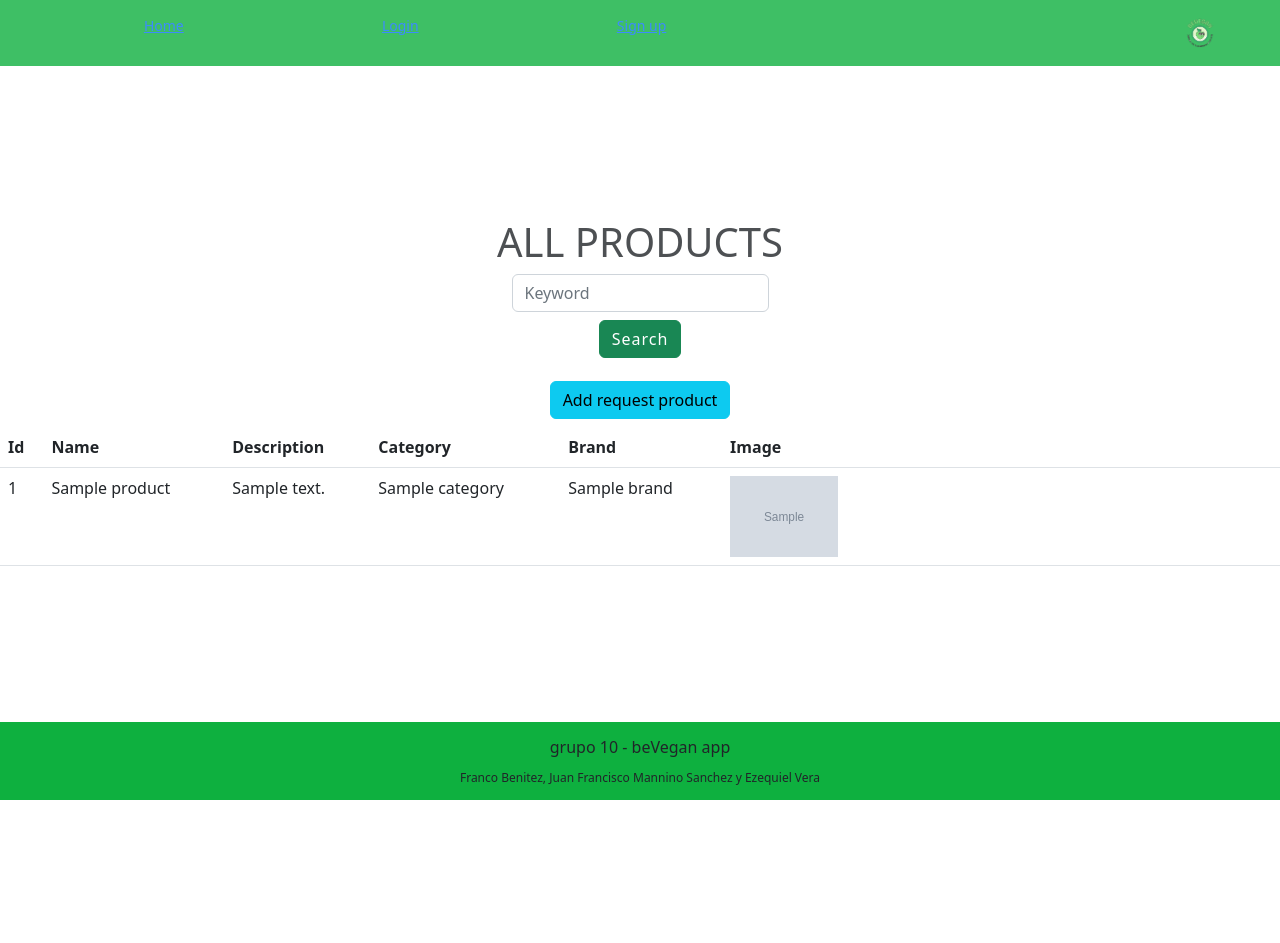
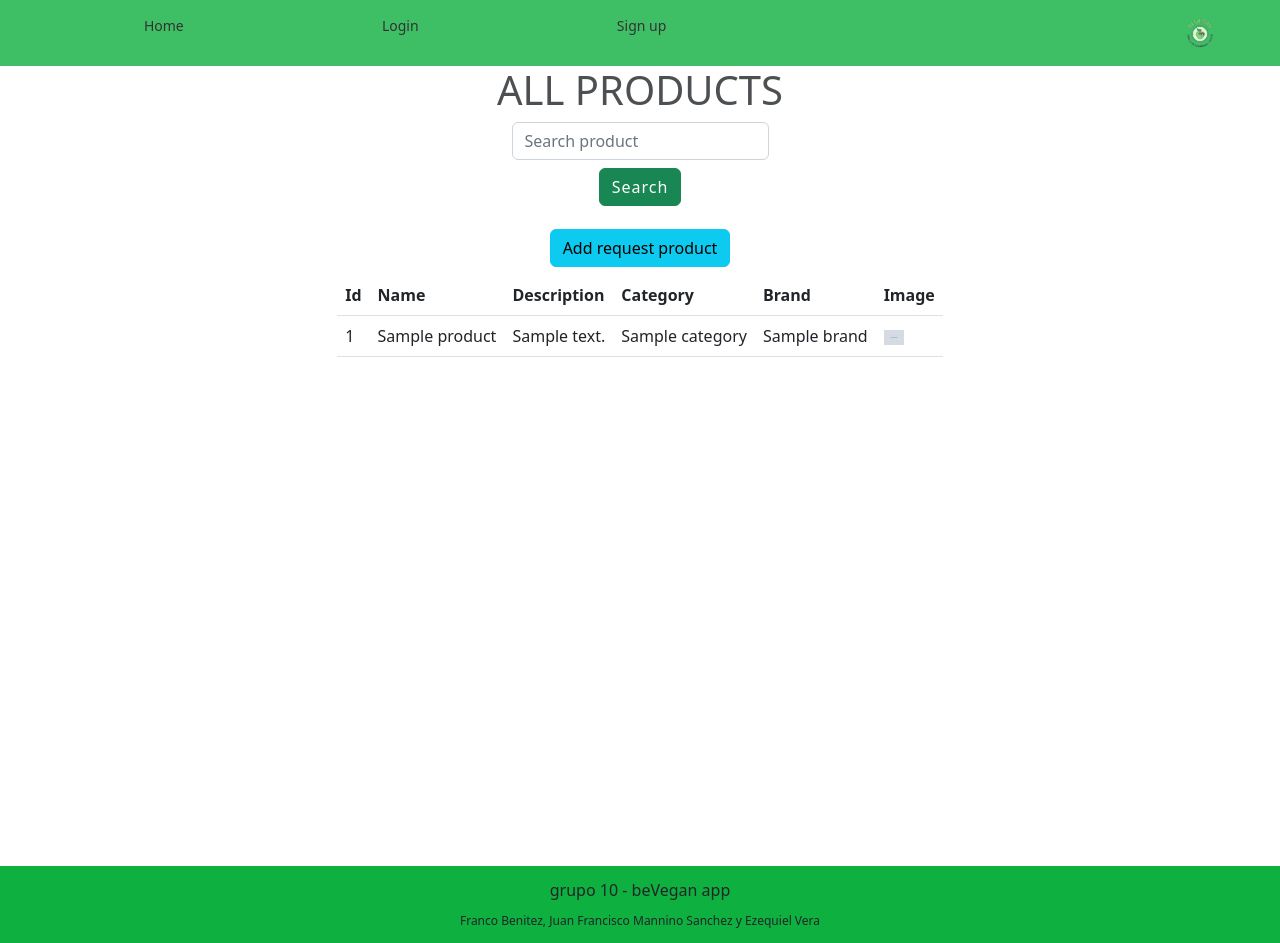
Before and after one commit to francosbenitez/bevegan, a Django app: page /products/all in a window 1280 px wide. Before the commit the page ends 800 px from the top, so only its background shows below. Run offline with Django 4.2, Linux system fonts and the light colour scheme; tables that the repository leaves empty hold one stand-in row (values such as "Sample post"); grey boxes marked "Sample" are stand-in pictures; some libraries are stand-ins or nearby versions.

Commit message:
styles correction and accounts app fixes

```diff
--- a/apps/accounts/views.py
+++ b/apps/accounts/views.py
@@ -23,7 +23,7 @@ def index(request):
 
 
 def signin(request):
-    # username: user_test password:test
+    # usuario test pass test
     if request.method == 'POST':
         username = request.POST['username']
         password = request.POST['password']
@@ -31,7 +31,6 @@ def signin(request):
         if user is None:
             messages.error(request, "Email or password no exist")
         else:
-            # usuario prueba1@prueba pass prueba1
             login(request, user)
             return redirect("home")
     return render(request, 'accounts/login.html')
--- a/static/base.css
+++ b/static/base.css
@@ -16,7 +16,6 @@ main {
     background-color: #0eb03f;
     opacity: .8;
     top: 0;
-    position: fixed;
     z-index: 100000;
 }
 .nav_list {
@@ -27,6 +26,10 @@ main {
 }
 .nav_item {
     list-style: none;
+}
+.nav_item a {
+    text-decoration: none;
+    color: #000;
 }
 .img_container {
     display: flex;
@@ -40,7 +43,6 @@ main {
 }
 .main_container {
     display: flex;
-    height: 100vh;
     flex-direction: column;
     justify-content: center;
     align-items: center;
@@ -63,7 +65,6 @@ main {
 .footer {
     display: flex;
     flex-direction: column;
-    position: absolute;
     padding: 1%;
     width: 100%;
     justify-content: center;
@@ -75,3 +76,37 @@ main {
 .footer span {
     margin-top: 10px;
 }
+
+
+/* pagination */
+
+.pagination > li > a
+{
+    background-color: white;
+    color: #0eb03f;
+}
+
+.pagination > li > a:focus,
+.pagination > li > a:hover,
+.pagination > li > span:focus,
+.pagination > li > span:hover
+{
+    color: #000000;
+    background-color: #eee;
+    border-color: #ddd;
+}
+
+.pagination > .active > a
+{
+    color: white;
+    background-color: #0eb03f !Important;
+    border: solid 1px #0eb03f !Important;
+}
+
+.pagination > .active > a:hover
+{
+    cursor: pointer;
+    color: white;
+    background-color: #0e8833 !Important;
+    border: solid 1px #0e8833;
+}
--- a/templates/accounts/succes_user.html
+++ b/templates/accounts/succes_user.html
@@ -1,4 +1,4 @@
-{% extends "../header.html" %}
+{% extends "../base.html" %}
 {% block contenido %}
 <div class='main_container'>
     {% comment %} {% if user %} {% endcomment %}
--- a/templates/products/all_products.html
+++ b/templates/products/all_products.html
@@ -2,7 +2,6 @@
 {% block contenido %}
 
     <div class='main_container'>
-
         <h1>ALL PRODUCTS</h1>
         <form action="{% url 'search' %}" class="form-inline" method="get">
         <div class="form-group mx-sm-3 mb-2">
@@ -12,7 +11,7 @@
             type=""
             class="form-control"
             id=""
-            placeholder="Keyword"
+            placeholder="Search product"
           />
         </div>
         <button type="submit" class="btn btn-success mb-2">
@@ -24,7 +23,8 @@
             </a>
         {% endif %}
       </form>
-        <table class="table">
+      <div class="table-responsive  ">
+        <table class="table table-hover">
             <thead>
               <tr>
                 <th>Id</th>
@@ -43,25 +43,26 @@
                 <td>{{product.description}}</td>
                 <td>{{product.category}}</td>
                 <td>{{product.brand}}</td>
-                <th>
+                <td>
                   {% if product.image.url != null %}
                   <img
                     src="{{product.image.url}}"
                     alt="{{product.name}}"
-                    width="20%"
+                    width="20px"
                   />
                   {% else %}
                   <img
                     src="/media/images/product/generic-product.png"
                     alt="image-generic"
-                    width="5%"
+                    width="20px"
                   />
                   {% endif %}
-                </th>
+                </td>
               </tr>
               {% endfor %}
             </tbody>
         </table>
+      </div>
     {% if products.has_other_pages %}
       <ul class="pagination">
         {% if products.has_previous %}
```
